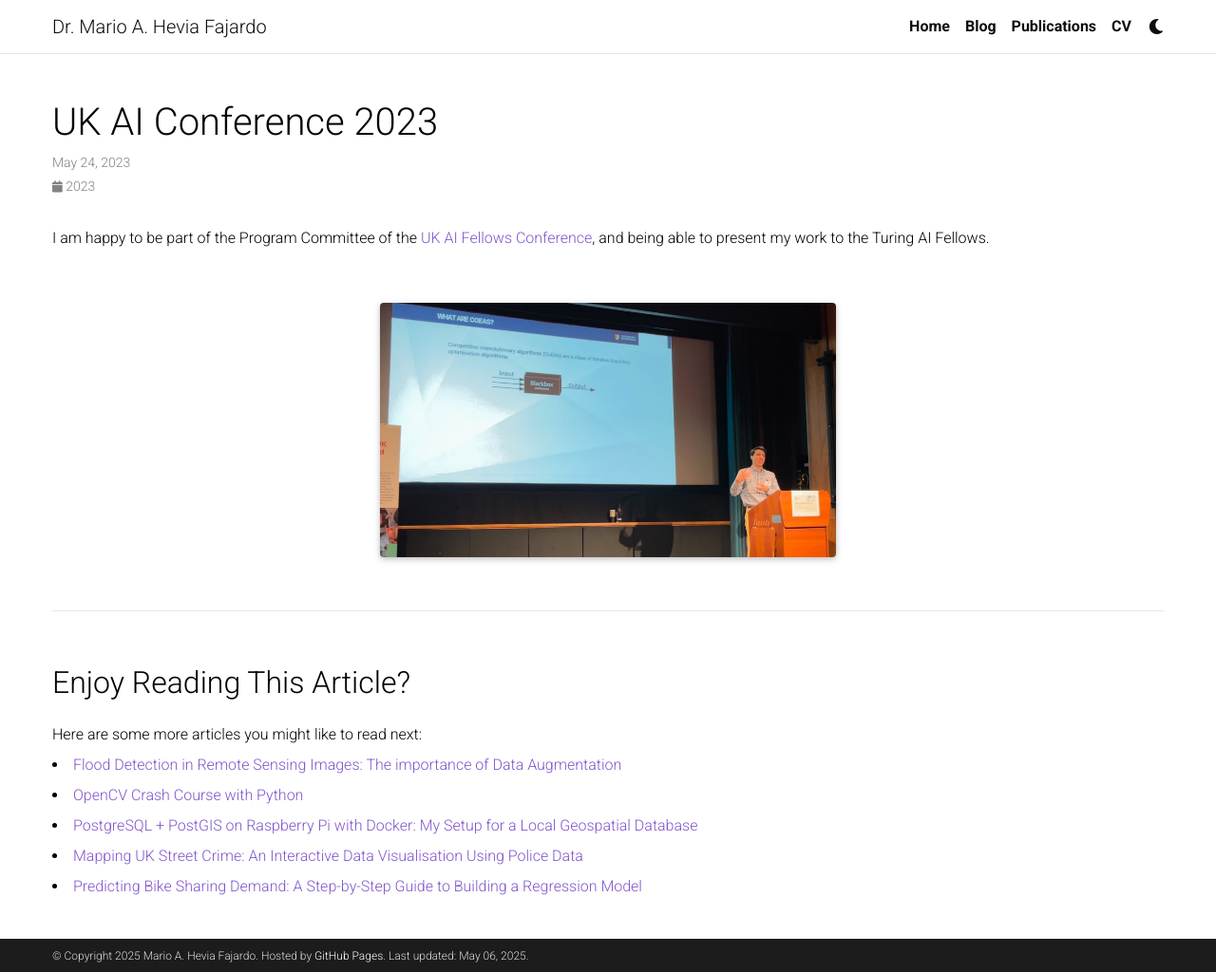
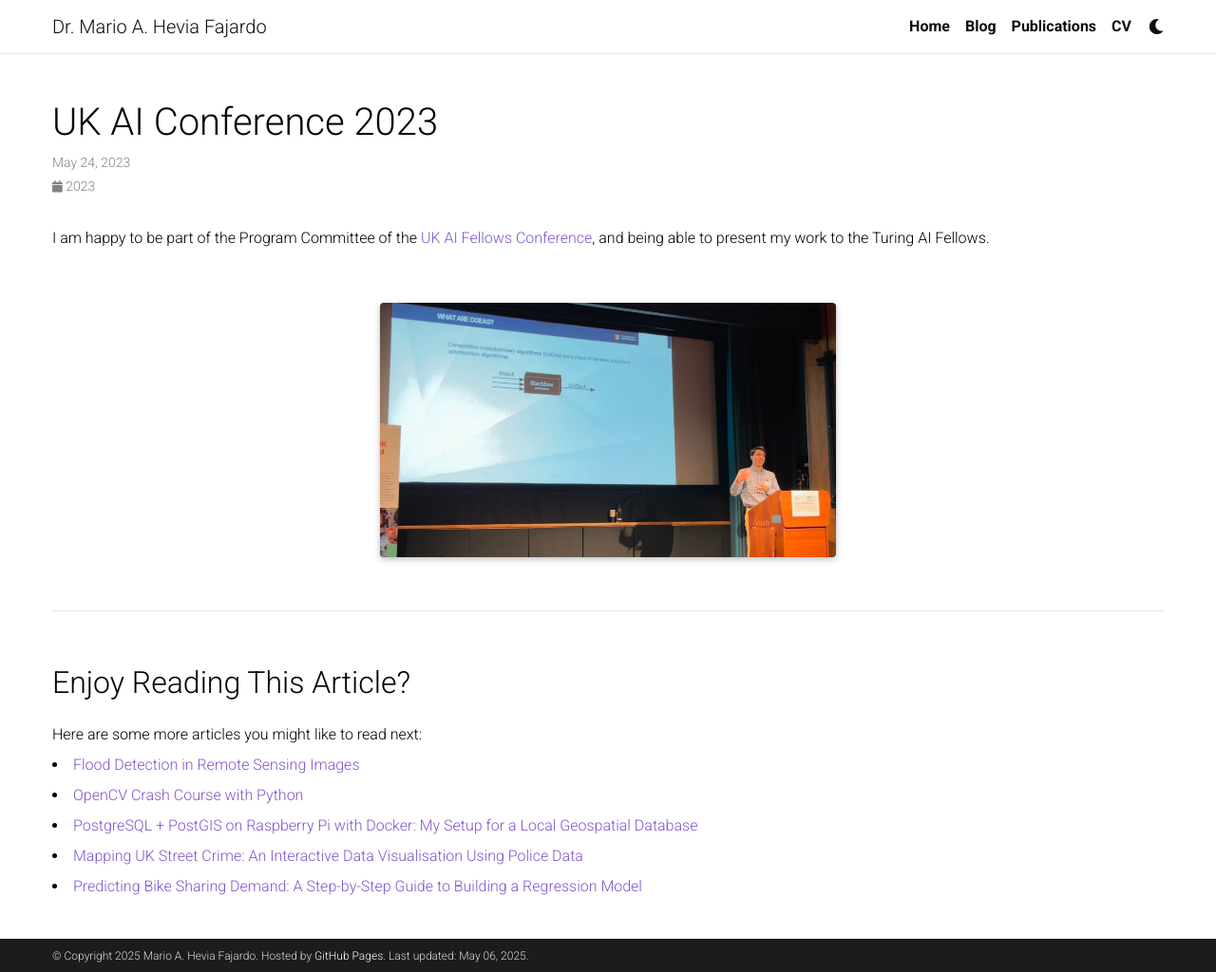
Before and after one commit to mariohevia/mariohevia.github.io, a Jekyll site: the page built from _news/UK_AI_2023.md, in a window 1280 px wide and 1024 px high. Shown: the whole window at 95% size. Built offline with Jekyll 4.4.1, drawn with Linux system fonts in a browser that asks for light colours; full-size pictures stand in for the smaller copies a plugin makes; comment, search, counter and statistics services are not loaded; a style sheet for code colours, icons or effects is not loaded.

Commit message:
Changed title

```diff
--- a/_posts/2025-05-02-flood-detection.md
+++ b/_posts/2025-05-02-flood-detection.md
@@ -1,6 +1,6 @@
 ---
 layout: distill
-title: "Flood Detection in Remote Sensing Images: The importance of Data Augmentation"
+title: "Flood Detection in Remote Sensing Images"
 date: 2025-05-02
 description: In this post, I explore how to implement flood detection models trained on drone imagery. Based on recent research using the BlessemFlood21 dataset, I walk through the process of preparing the dataset and training the neural networks.
 tags: Deep-Learning Flood-Detection Remote-Sensing Semantic-Segmentation
```
